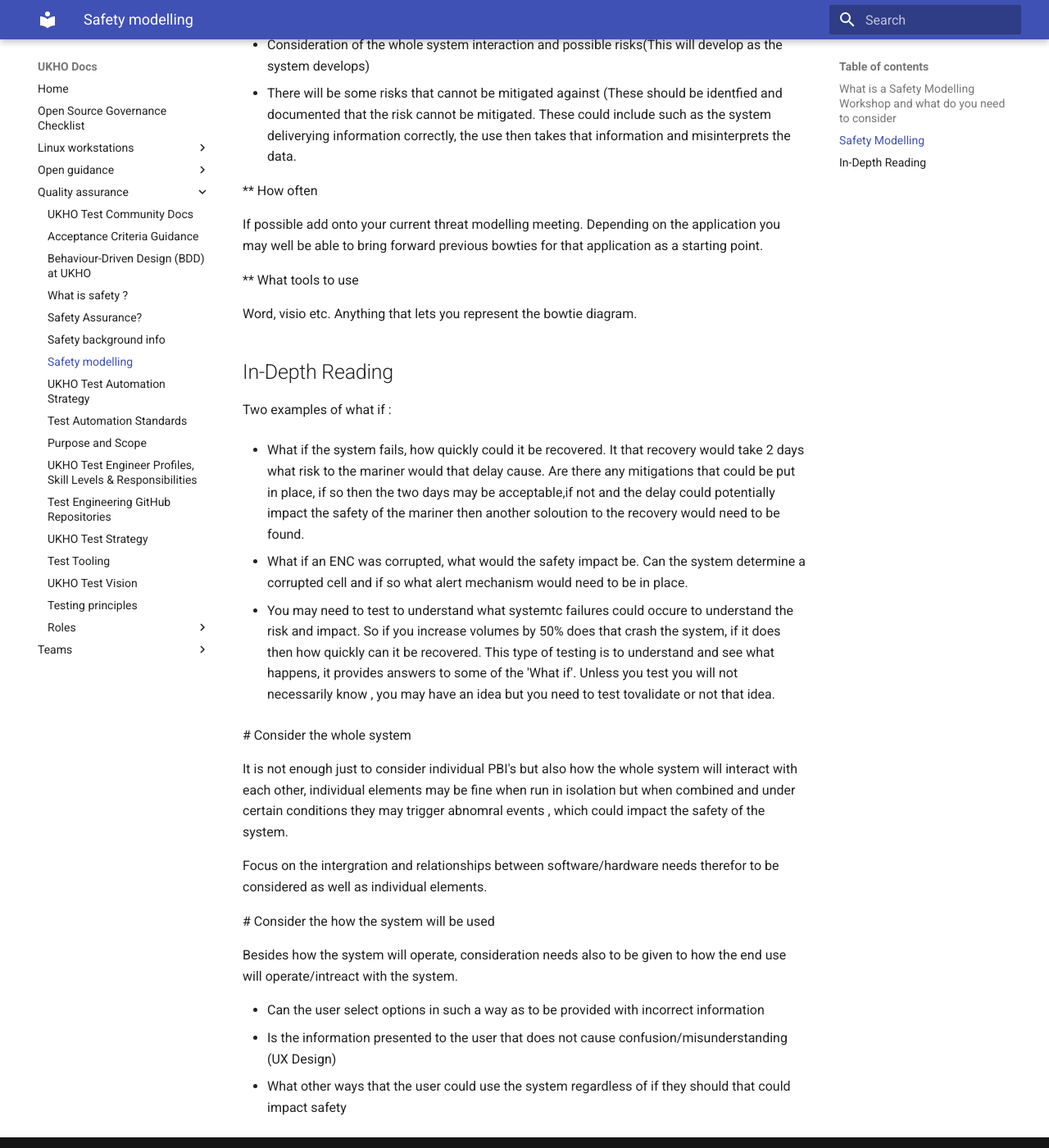
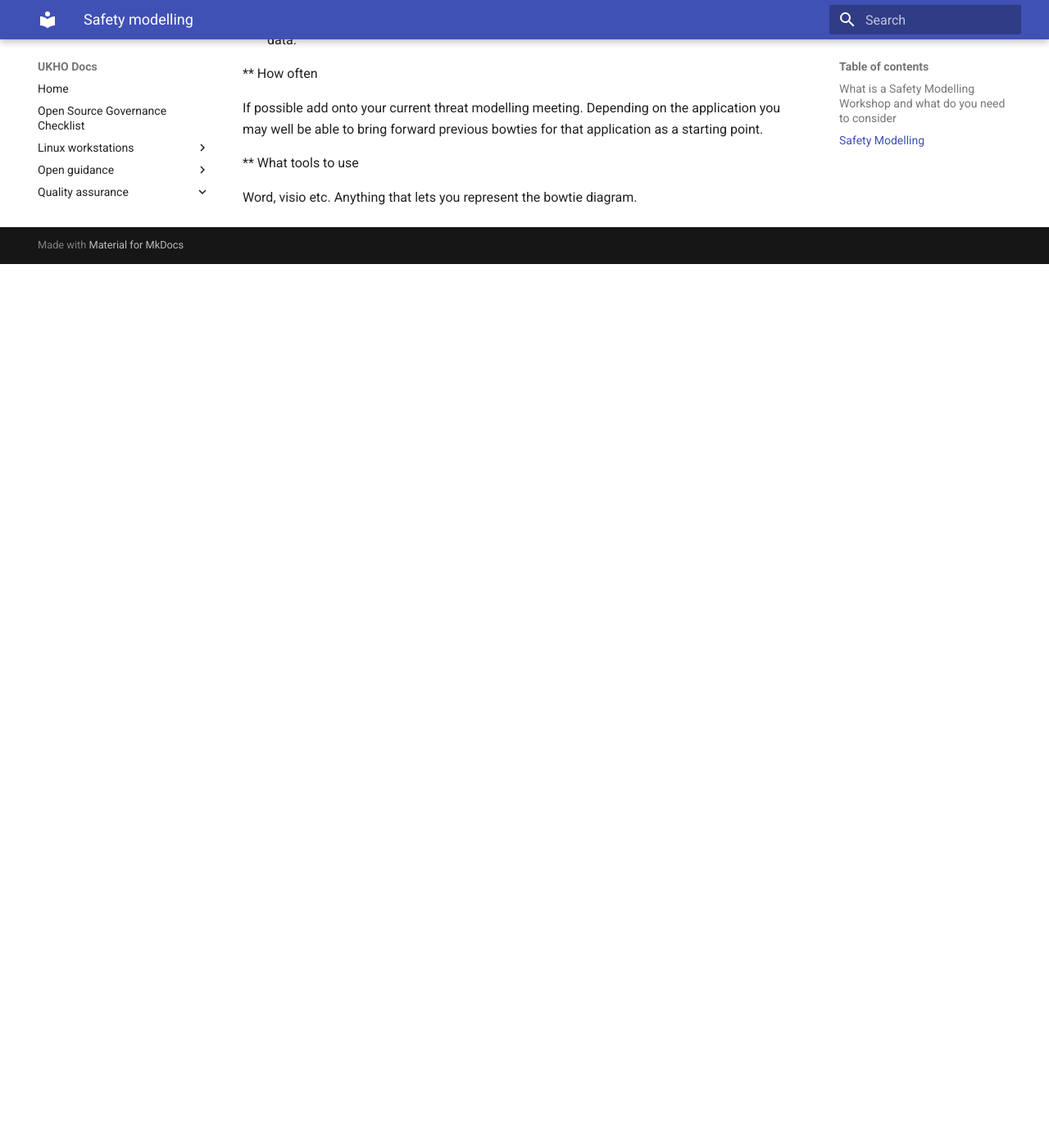
Before and after one commit to UKHO/docs, an MkDocs documentation site: the page built from docs/quality-assurance/safety-modelling.md, in a window 1280 px wide and 1400 px high, scrolled down 1079 px. Shown: the whole window at 82% size. Built offline with MkDocs 1.6.1 and Material for MkDocs 9.7.7, drawn with Linux system fonts in a browser that asks for light colours; after the commit the page ends 1401 px from its top, so only the background shows below that; some of the changed text lies outside the part shown.

Commit message:
Update safety-modelling.md

```diff
--- a/docs/quality-assurance/safety-modelling.md
+++ b/docs/quality-assurance/safety-modelling.md
@@ -19,10 +19,6 @@ This is very much focused around 'What if' questions and then of those 'What if'
 
  [Bowtie in more depth](https://www.youtube.com/watch?v=VsKgSDbHP3A)
 
- ## Guidelines for running a bowtie session
-
- * Keep it simple, don't over complicate the diagram
- * Stick to three colours, red, amber,green (So red is a risk that will  impact safety, amber it could , green it will not)
 
  ## Outcome of a bowtie risk session
 
@@ -44,36 +40,3 @@ This is very much focused around 'What if' questions and then of those 'What if'
  ** What tools to use
 
  Word, visio etc. Anything that lets you represent the bowtie diagram.
-
-## In-Depth Reading
-
-Two examples of what if :
-
-* What if the system fails, how quickly could it be recovered. It that recovery would take 2 days what risk to the mariner would that
- delay cause. Are there any mitigations that could be put in place, if so then the two days may be acceptable,if not and the delay could
- potentially impact the safety of the mariner then another soloution to the recovery would need to be found.
-
- * What if an ENC was corrupted, what would the safety impact be. Can the system determine a corrupted cell and if so what alert
-   mechanism would need to be in place.
-
- * You may need to test to understand what systemtc failures could occure to understand the risk and impact. So if you increase volumes
-   by 50% does that crash the system, if it does then how quickly can it be recovered. This type of testing is to understand and see
-   what happens, it provides answers to some of the 'What if'. Unless you test you will not necessarily know , you may have an idea but
-   you need to test tovalidate or not that idea.
-
-   # Consider the whole system
-
-   It is not enough just to consider individual PBI's but also how the whole system will interact with each other, individual elements
-   may be fine when run in isolation but when combined and under certain conditions they may trigger abnomral events , which could
-   impact the safety of the system.
-
-   Focus on the intergration and relationships between software/hardware needs therefor to be considered as well as individual elements.
-
-   # Consider the how the system will be used
-
-   Besides how the system will operate, consideration needs also to be given to how the end use will operate/intreact
-   with the system.
-
-   * Can the user select options in such a way as to be provided with incorrect information
-   * Is the information presented to the user that does not cause confusion/misunderstanding (UX Design)
-   * What other ways that the user could use the system regardless of if they should that could impact safety
```
